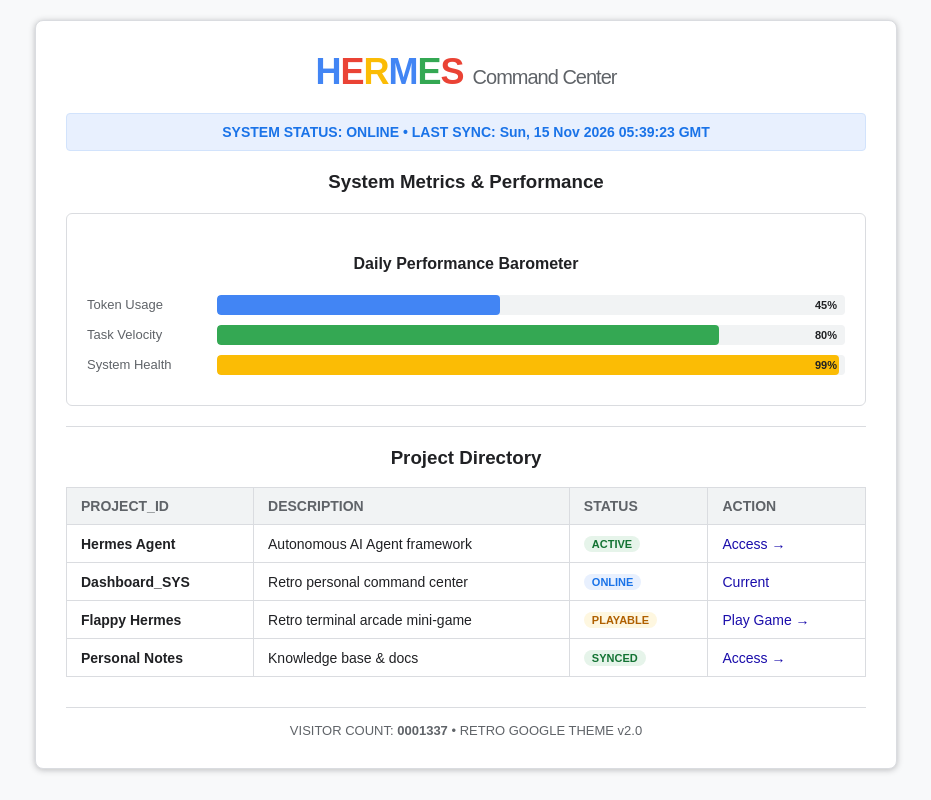
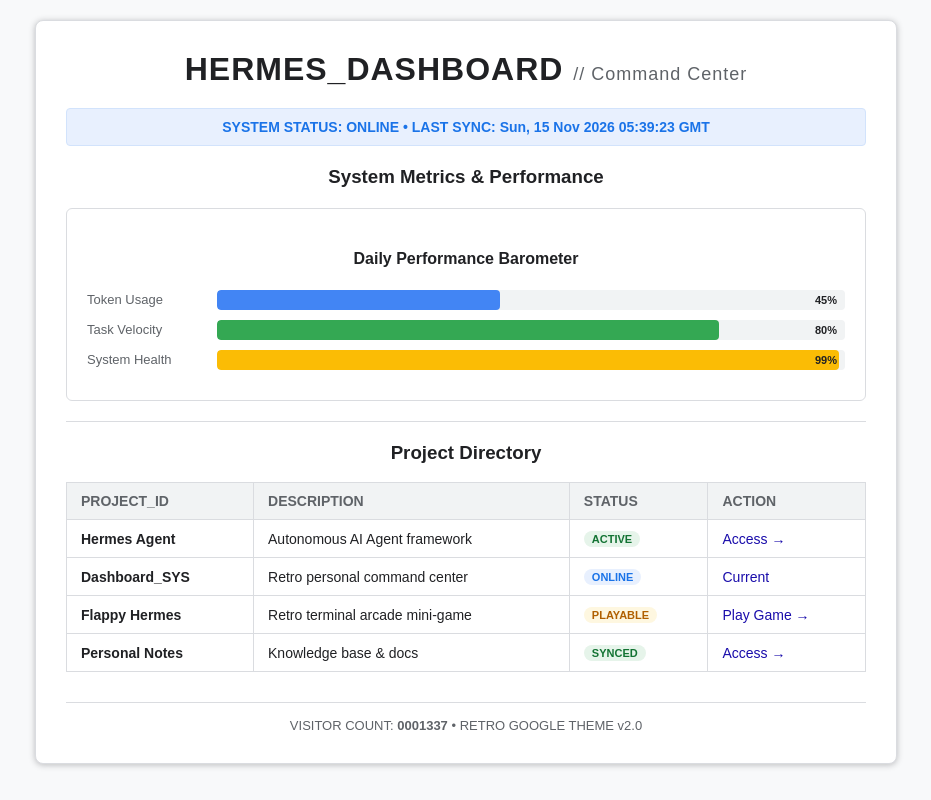
Before and after one commit to BenDoogue/Hermes_dashboard, a plain HTML site: page index.html in a window 1280 px wide. Shown: the whole page, without its empty margins (174-1105 px from the left). Drawn offline with Linux system fonts and the light colour scheme.

Commit message:
Remove Google multi-color scheme from dashboard title

```diff
--- a/index.html
+++ b/index.html
@@ -20,20 +20,15 @@
             background: #ffffff;
             border-radius: 8px;
         }
-        .google-logo {
+        .dashboard-title {
             text-align: center;
-            font-size: 36px;
+            font-size: 32px;
             font-weight: bold;
-            letter-spacing: -1px;
+            color: #202124;
+            letter-spacing: 1px;
             margin-bottom: 20px;
-            font-family: 'Product Sans', Arial, sans-serif;
+            font-family: Arial, Helvetica, sans-serif;
         }
-        .logo-b { color: #4285F4; }
-        .logo-o1 { color: #EA4335; }
-        .logo-o2 { color: #FBBC05; }
-        .logo-g { color: #4285F4; }
-        .logo-l { color: #34A853; }
-        .logo-e { color: #EA4335; }
 
         h1, h2, h3, h4 {
             text-align: center;
@@ -145,8 +140,8 @@
 <body>
 
 <div class="container">
-    <div class="google-logo">
-        <span class="logo-b">H</span><span class="logo-o1">E</span><span class="logo-o2">R</span><span class="logo-g">M</span><span class="logo-l">E</span><span class="logo-e">S</span> <span style="font-size: 20px; color: #5f6368; font-weight: normal;">Command Center</span>
+    <div class="dashboard-title">
+        HERMES_DASHBOARD <span style="font-size: 18px; color: #5f6368; font-weight: normal;">// Command Center</span>
     </div>
 
     <div class="status-bar">
```
